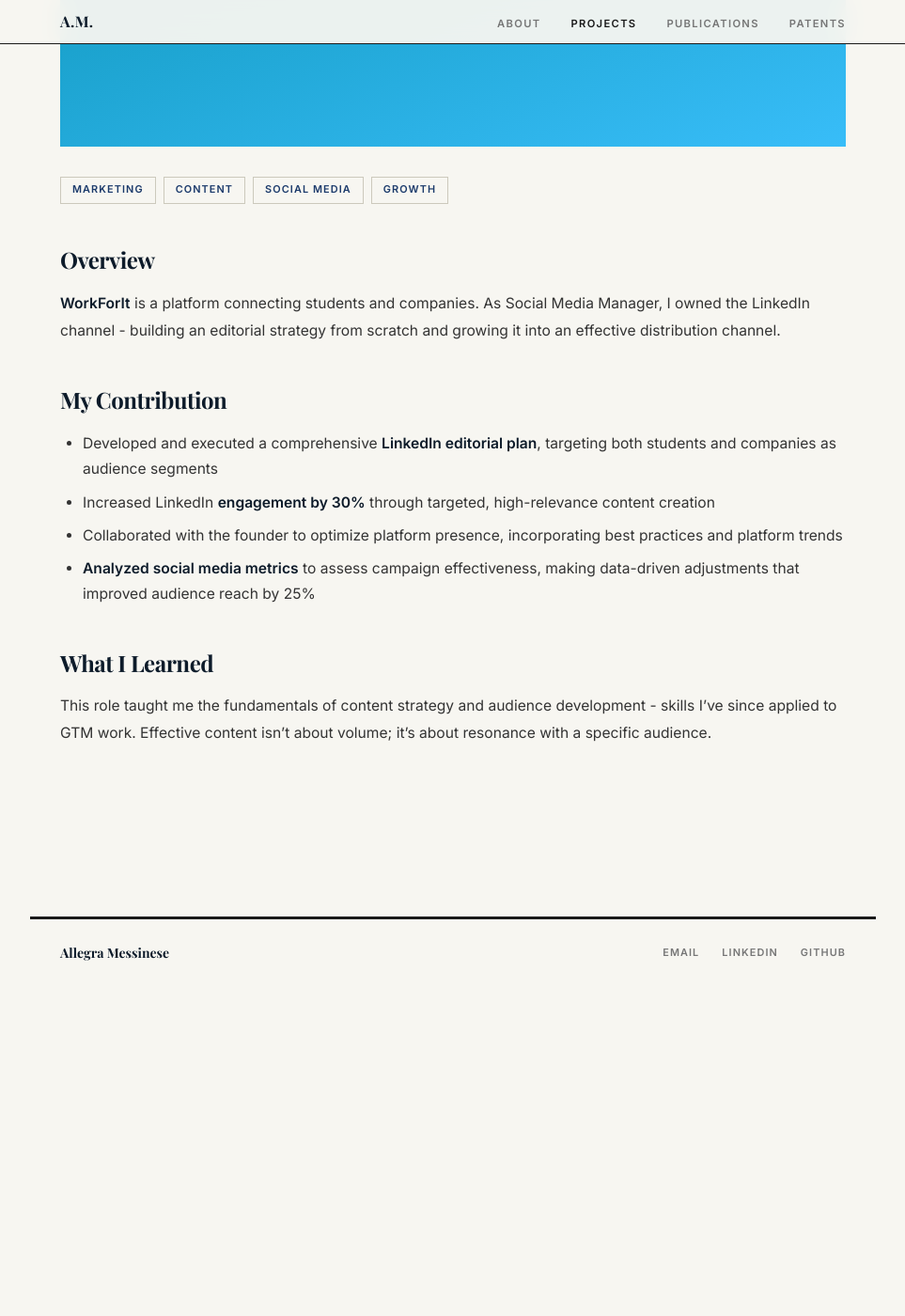
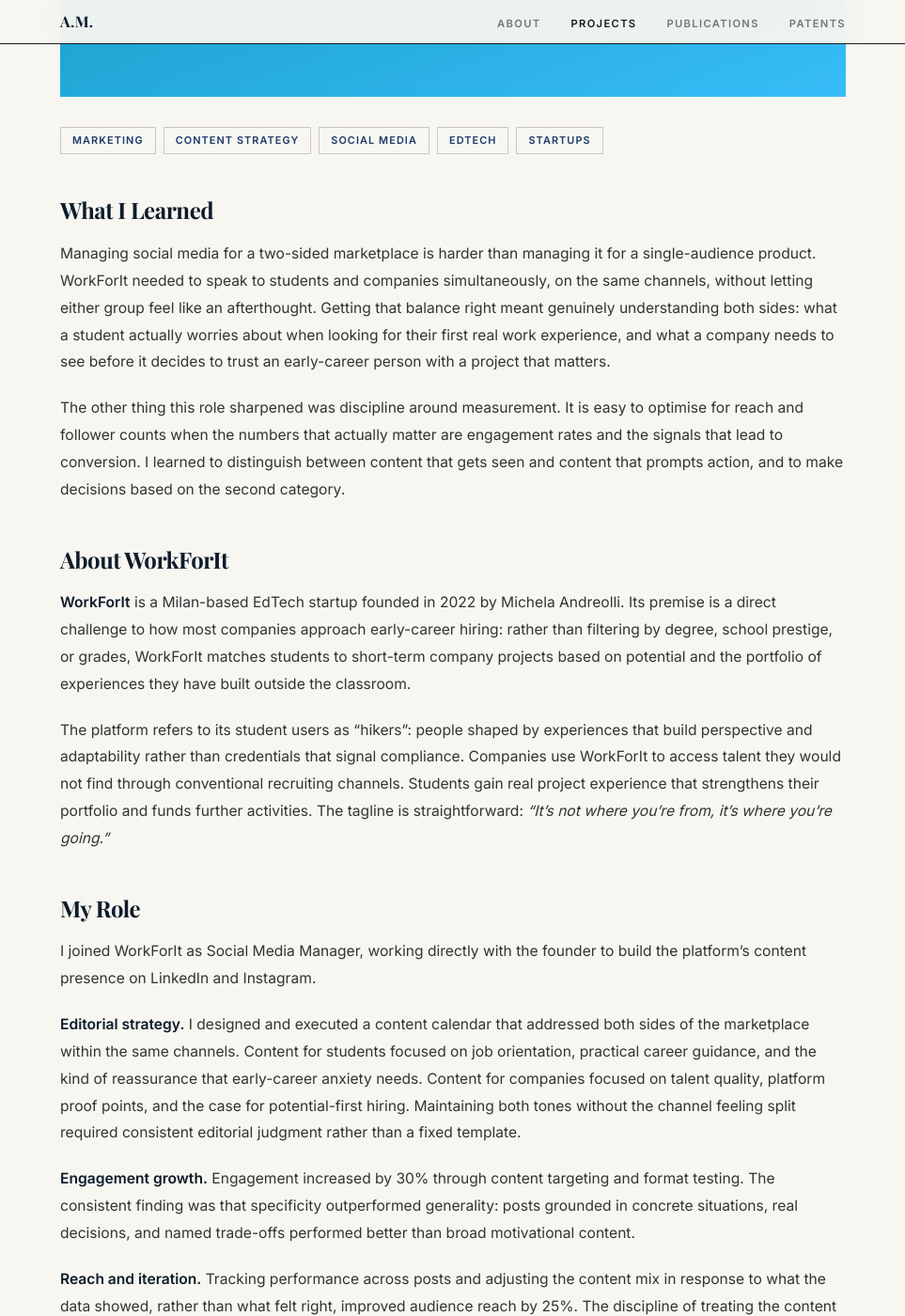
Before and after one commit to allimessinese/allimessinese.github.io, a Jekyll site: the page built from _projects/workforit-social-media.md, in a window 1280 px wide and 1400 px high, scrolled down 537 px. Shown: the whole window at 94% size, without its empty margins (158-1121 px from the left). Built offline with Jekyll 4.4.1, drawn with Linux system fonts in a browser that asks for light colours; some web fonts are replaced; before the commit the page ends 1586 px from its top, so only the background shows below that; some of the changed text lies outside the part shown.

Commit message:
Rewrite WorkForIt project page with platform context and SMM detail
Co-Authored-By: Claude Sonnet 4.6 <noreply@anthropic.com>

```diff
--- a/_projects/workforit-social-media.md
+++ b/_projects/workforit-social-media.md
@@ -1,28 +1,42 @@
 ---
-title: "LinkedIn Growth Strategy - WorkForIt"
+title: "Social Media Strategy - WorkForIt"
 year: 2023
 role: "Social Media Manager"
 institution: "WorkForIt"
-summary: "Developed and executed a comprehensive LinkedIn editorial strategy for a student-company platform, increasing engagement by 30% and audience reach by 25%."
-tags: [marketing, content, social media, growth]
+summary: "Social Media Manager for WorkForIt, a Milan-based EdTech startup matching students to real company projects. Built the editorial strategy for LinkedIn and Instagram, growing engagement by 30% and audience reach by 25% while serving two very different audiences simultaneously."
+tags: [marketing, content strategy, social media, EdTech, startups]
 gradient: grad-3
 category: startup
 city: "Milan"
 lat: 45.4642
 lng: 9.1900
+links:
+  - label: "WorkForIt"
+    url: "https://www.workforit.it"
+  - label: "WorkForIt on LinkedIn"
+    url: "https://www.linkedin.com/company/workforit-w4it"
+  - label: "WorkForIt on Instagram"
+    url: "https://www.instagram.com/workforit.it/"
 ---
-
-## Overview
-
-**WorkForIt** is a platform connecting students and companies. As Social Media Manager, I owned the LinkedIn channel - building an editorial strategy from scratch and growing it into an effective distribution channel.
-
-## My Contribution
-
-- Developed and executed a comprehensive **LinkedIn editorial plan**, targeting both students and companies as audience segments
-- Increased LinkedIn **engagement by 30%** through targeted, high-relevance content creation
-- Collaborated with the founder to optimize platform presence, incorporating best practices and platform trends
-- **Analyzed social media metrics** to assess campaign effectiveness, making data-driven adjustments that improved audience reach by 25%
 
 ## What I Learned
 
-This role taught me the fundamentals of content strategy and audience development - skills I've since applied to GTM work. Effective content isn't about volume; it's about resonance with a specific audience.
+Managing social media for a two-sided marketplace is harder than managing it for a single-audience product. WorkForIt needed to speak to students and companies simultaneously, on the same channels, without letting either group feel like an afterthought. Getting that balance right meant genuinely understanding both sides: what a student actually worries about when looking for their first real work experience, and what a company needs to see before it decides to trust an early-career person with a project that matters.
+
+The other thing this role sharpened was discipline around measurement. It is easy to optimise for reach and follower counts when the numbers that actually matter are engagement rates and the signals that lead to conversion. I learned to distinguish between content that gets seen and content that prompts action, and to make decisions based on the second category.
+
+## About WorkForIt
+
+**WorkForIt** is a Milan-based EdTech startup founded in 2022 by Michela Andreolli. Its premise is a direct challenge to how most companies approach early-career hiring: rather than filtering by degree, school prestige, or grades, WorkForIt matches students to short-term company projects based on potential and the portfolio of experiences they have built outside the classroom.
+
+The platform refers to its student users as "hikers": people shaped by experiences that build perspective and adaptability rather than credentials that signal compliance. Companies use WorkForIt to access talent they would not find through conventional recruiting channels. Students gain real project experience that strengthens their portfolio and funds further activities. The tagline is straightforward: *"It's not where you're from, it's where you're going."*
+
+## My Role
+
+I joined WorkForIt as Social Media Manager, working directly with the founder to build the platform's content presence on LinkedIn and Instagram.
+
+**Editorial strategy.** I designed and executed a content calendar that addressed both sides of the marketplace within the same channels. Content for students focused on job orientation, practical career guidance, and the kind of reassurance that early-career anxiety needs. Content for companies focused on talent quality, platform proof points, and the case for potential-first hiring. Maintaining both tones without the channel feeling split required consistent editorial judgment rather than a fixed template.
+
+**Engagement growth.** Engagement increased by 30% through content targeting and format testing. The consistent finding was that specificity outperformed generality: posts grounded in concrete situations, real decisions, and named trade-offs performed better than broad motivational content.
+
+**Reach and iteration.** Tracking performance across posts and adjusting the content mix in response to what the data showed, rather than what felt right, improved audience reach by 25%. The discipline of treating the content calendar as a hypothesis to be tested rather than a plan to be executed made the difference.
```
